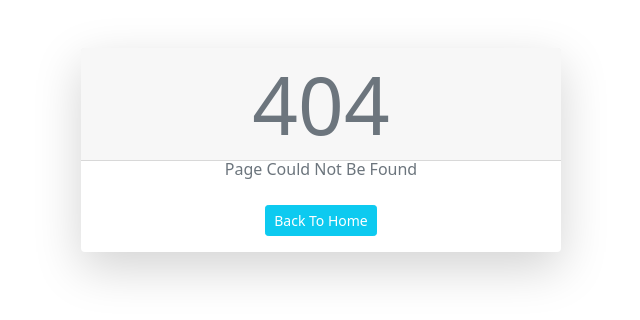
After one commit to Haseeb1604/Youtube-Video-Downloader, a Flask app: template templates/page_not_found.html in a window 1280 px wide. The commit adds this page. Shown: the top 320 px of the page, without its empty margins (319-959 px from the left). Run offline with Flask 2, Linux system fonts and the light colour scheme; the template is opened without the code that fills it, so the values that code supplies are empty.

Commit message:
404 Page added

```diff
--- a/app.py
+++ b/app.py
@@ -6,6 +6,7 @@ app = Flask(__name__)
 app.config['SECRET_KEY'] = "654c0fb3968af9d5e6a9b3edcbc7051b"
 
 @app.route("/", methods = ["GET", "POST"])
+@app.route("/youtube", methods = ["GET", "POST"])
 def index():
     if request.method == "POST":
         session['link'] = request.form.get('url')
@@ -16,6 +17,14 @@ def index():
             return render_template("error.html")
         return render_template("youtube.html", url = url, download=True)
     return render_template("youtube.html")
+
+@app.route("/facebook")
+def facebook():
+    return render_template("facebook.html")
+
+@app.route("/instagram")
+def instagram():
+    return render_template("facebook.html")
 
 @app.route("/download", methods = ["GET", "POST"])
 def download_video():
@@ -28,5 +37,10 @@ def download_video():
         buffer.seek(0)
         return send_file(buffer, as_attachment=True, download_name=url.title, mimetype="video/mp4")
     return redirect(url_for("home"))
+
+@app.errorhandler(404)
+def page_not_found(error):
+    return render_template('page_not_found.html'), 404
+
 if __name__ == '__main__':
     app.run(debug=True)
--- a/templates/Youtube.html
+++ b/templates/Youtube.html
@@ -5,8 +5,8 @@
         Convert and download all YouTube videos to high quality .mp4 files, by just inputting the url.
     </div>
     <form method="POST">
-        <input class="form-control mt-3" type="text" placeholder="Enter the YouTube video URL" aria-label="default input example" name="url">
-        <button type="submit" class="btn btn-danger mt-3">Convert</button>
+        <input class="form-control mt-3 p-2" type="text" placeholder="Enter the YouTube video URL" aria-label="default input example" name="url">
+        <button type="submit" class="btn btn-danger mt-3 p-1">Convert</button>
     </form>
     {% if download == True %}
         {% include "download.html" %}
--- a/templates/layout.html
+++ b/templates/layout.html
@@ -27,7 +27,7 @@
           <img src="{{ url_for('static', filename = 'Logo1.png') }}" alt="Logo">
         </a>
         <li class="nav-link active">
-          <a href="#" class="text-decoration-none youtube">
+          <a href="{{ url_for('index') }}" class="text-decoration-none youtube">
             <svg xmlns="http://www.w3.org/2000/svg" viewBox="0 0 576 512">
               <path d="M549.655 124.083c-6.281-23.65-24.787-42.276-48.284-48.597C458.781 64 288 64 288 64S117.22 64 74.629 75.486c-23.497 6.322-42.003 24.947-48.284 48.597-11.412 42.867-11.412 132.305-11.412 132.305s0 89.438 11.412 132.305c6.281 23.65 24.787 41.5 48.284 47.821C117.22 448 288 448 288 448s170.78 0 213.371-11.486c23.497-6.321 42.003-24.171 48.284-47.821 11.412-42.867 11.412-132.305 11.412-132.305s0-89.438-11.412-132.305zm-317.51 213.508V175.185l142.739 81.205-142.739 81.201z"/>
             </svg>
@@ -35,7 +35,7 @@
           </a>
         </li>
         <li class="nav-link">
-          <a href="#" class="text-decoration-none facebook">
+          <a href="{{ url_for('facebook') }}" class="text-decoration-none facebook">
             <svg xmlns="http://www.w3.org/2000/svg" viewBox="0 0 448 512">
               <path d="M400 32H48A48 48 0 0 0 0 80v352a48 48 0 0 0 48 48h137.25V327.69h-63V256h63v-54.64c0-62.15 37-96.48 93.67-96.48 27.14 0 55.52 4.84 55.52 4.84v61h-31.27c-30.81 0-40.42 19.12-40.42 38.73V256h68.78l-11 71.69h-57.78V480H400a48 48 0 0 0 48-48V80a48 48 0 0 0-48-48z"/>
               </svg>
@@ -43,7 +43,7 @@
           </a>
         </li>
         <li class="nav-link">
-          <a href="#" class="text-decoration-none instagram">
+          <a href="{{ url_for('instagram') }}" class="text-decoration-none instagram">
             <svg xmlns="http://www.w3.org/2000/svg" viewBox="0 0 448 512">
               <path d="M224.1 141c-63.6 0-114.9 51.3-114.9 114.9s51.3 114.9 114.9 114.9S339 319.5 339 255.9 287.7 141 224.1 141zm0 189.6c-41.1 0-74.7-33.5-74.7-74.7s33.5-74.7 74.7-74.7 74.7 33.5 74.7 74.7-33.6 74.7-74.7 74.7zm146.4-194.3c0 14.9-12 26.8-26.8 26.8-14.9 0-26.8-12-26.8-26.8s12-26.8 26.8-26.8 26.8 12 26.8 26.8zm76.1 27.2c-1.7-35.9-9.9-67.7-36.2-93.9-26.2-26.2-58-34.4-93.9-36.2-37-2.1-147.9-2.1-184.9 0-35.8 1.7-67.6 9.9-93.9 36.1s-34.4 58-36.2 93.9c-2.1 37-2.1 147.9 0 184.9 1.7 35.9 9.9 67.7 36.2 93.9s58 34.4 93.9 36.2c37 2.1 147.9 2.1 184.9 0 35.9-1.7 67.7-9.9 93.9-36.2 26.2-26.2 34.4-58 36.2-93.9 2.1-37 2.1-147.8 0-184.8zM398.8 388c-7.8 19.6-22.9 34.7-42.6 42.6-29.5 11.7-99.5 9-132.1 9s-102.7 2.6-132.1-9c-19.6-7.8-34.7-22.9-42.6-42.6-11.7-29.5-9-99.5-9-132.1s-2.6-102.7 9-132.1c7.8-19.6 22.9-34.7 42.6-42.6 29.5-11.7 99.5-9 132.1-9s102.7-2.6 132.1 9c19.6 7.8 34.7 22.9 42.6 42.6 11.7 29.5 9 99.5 9 132.1s2.7 102.7-9 132.1z"/>
               </svg>
--- /dev/null
+++ b/templates/page_not_found.html
@@ -0,0 +1,31 @@
+<!DOCTYPE html>
+<html>
+<head>
+<meta http-equiv="Content-Type" content="text/html; charset=UTF-8">
+<meta name="viewport" content="width=device-width, initial-scale=1">
+<meta http-equiv="X-UA-Compatible" content="ie=edge">
+<title>templates</title>
+<link rel="stylesheet" href="https://cdn.jsdelivr.net/npm/bootstrap@5.0.2/dist/css/bootstrap.min.css">
+</head>
+<body>
+    <div class="row justify-content-center">
+        <div class="col-md-12 col-sm-12">
+            <div class="card shadow-lg border-0 rounded-lg mt-5 mx-auto" style="width: 30rem;">
+                <h3 class="card-header display-1 text-muted text-center">
+                    404
+                </h3>
+
+                <span class="card-subtitle mb-2 text-muted text-center">
+                    Page Could Not Be Found
+                </span>
+
+                <div class="card-body mx-auto">
+                    <a type="button" href="{{url_for('index')}}"
+                    class="btn btn-sm btn-info text-white"> Back To Home </a>
+                </div>
+            </div>
+        </div>
+    </div>
+<script src="https://cdn.jsdelivr.net/npm/bootstrap@5.0.2/dist/js/bootstrap.bundle.min.js"></script>
+</body>
+</html>
```
Also changed, not shown: templates/index.html (deleted, +0 -33 lines), templates/facebook.html (added), templates/instagram.html (added).
